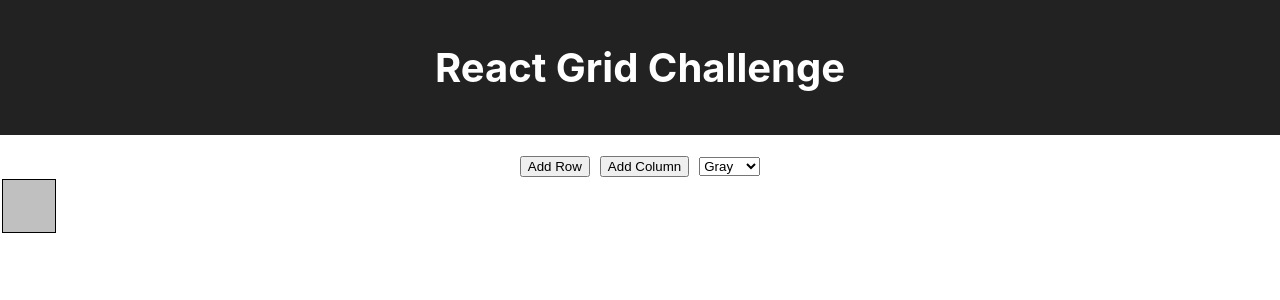
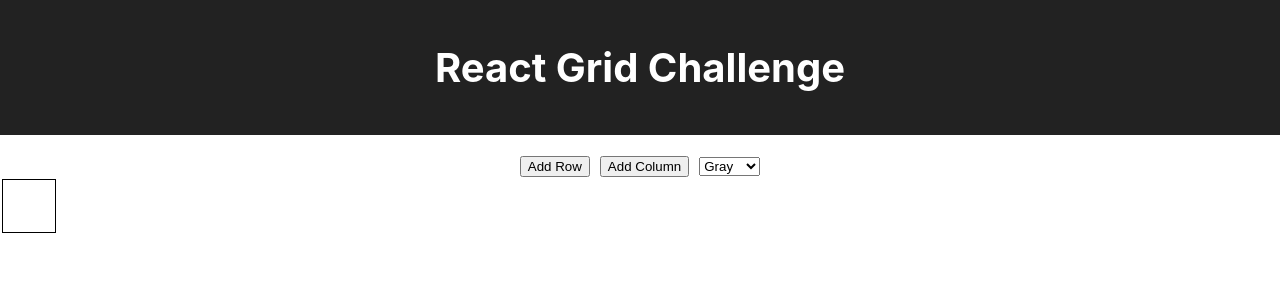
Before and after one commit to skeyan/React-Grid-Challenge, a React (Create React App) app: page / in a window 1280 px wide. Both pictures are taken after a click on the button "Add Row". Shown: the top 300 px of the page. Built offline with nearby package versions, Linux system fonts and the light colour scheme.

Commit message:
Fixed bug dealing with adding columns when no rows.

```diff
--- a/src/components/Table.js
+++ b/src/components/Table.js
@@ -27,6 +27,7 @@ class Table extends Component {
   };
 
   addCol = () => {
+    if(this.state.numOfRows > 1) {
         let newTable = [...this.state.table];
         for (let i = 0; i < newTable.length; i++) {
           newTable[i].push("gray");
@@ -36,9 +37,9 @@ class Table extends Component {
             table: newTable,
             numOfCols: this.state.numOfCols + 1
           }
-      // ,
-      // () => console.log("added col", this.state.numOfCols, this.state.table)
         );
+    }
+
   };
 
   renderTableContents = () => {
--- a/src/components/TableCell.css
+++ b/src/components/TableCell.css
@@ -2,5 +2,20 @@ td {
 	border: 0.05px solid black;
     width: 50px;
     height: 50px;
-    background: silver;
 }
+
+td#grey {
+	background: gray;
+}
+
+td#pink {
+	background: pink;
+}
+
+td#blue {
+	background: blue;
+}
+
+td#purple {
+	background: purple;
+}
--- a/src/components/TableCell.js
+++ b/src/components/TableCell.js
@@ -11,7 +11,7 @@ class TableCell extends Component {
     }
 
     render() {
-        return (<td></td>)
+        return (<td id={this.props.color}></td>)
     }
 }
 
```
Lines whose indentation alone changed are shown as unchanged.
